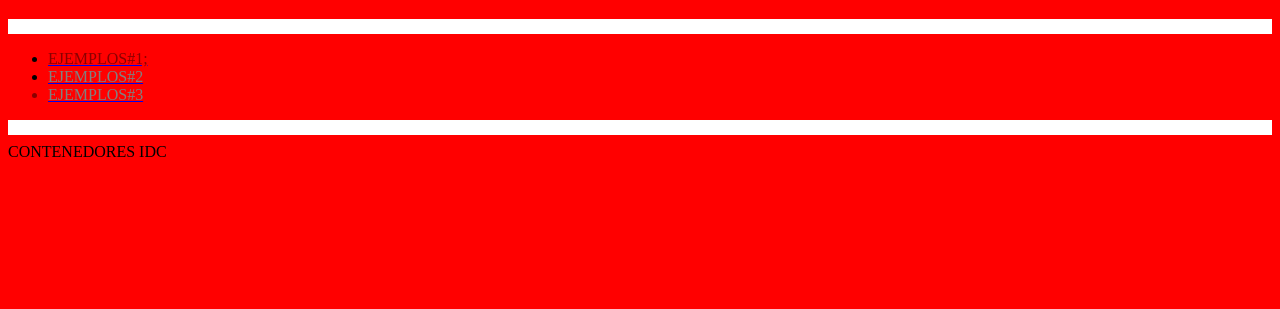
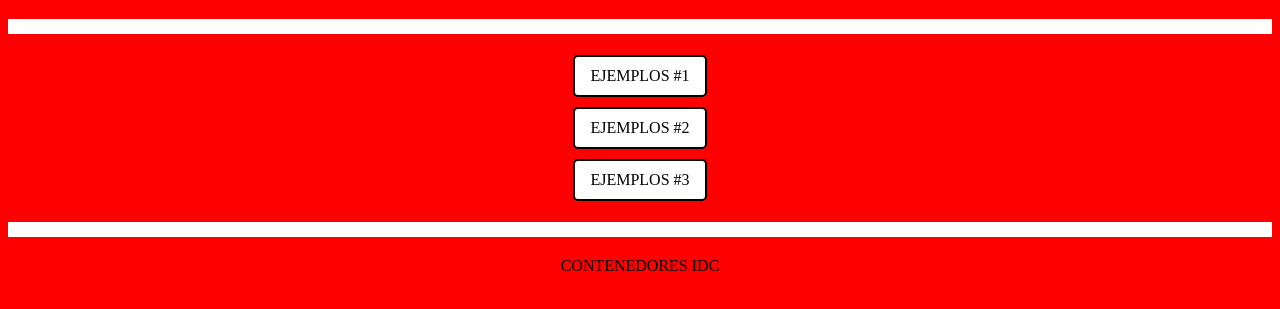
Before and after one commit to DaniLavoe/Ejercicio3, a plain HTML site: page index.html in a window 1280 px wide. Shown: the part 61-370 px from the top of the page. Drawn offline with Linux system fonts and the light colour scheme.

Commit message:
Update index.html

```diff
--- a/index.html
+++ b/index.html
@@ -1,10 +1,31 @@
 <!DOCTYPE html>
-<html lang="es"><head>
+<html lang="es">
+<head>
     <meta charset="UTF-8">
     <meta name="viewport" content="width=device-width, initial-scale=1.0">
-    <title></title>
-</head>
-        <style>
+    <title>Contenedores de HTML</title>
+    <style>
+        body {
+            background-color: red;
+            color: black;
+            text-align: center;
+        }
+
+        h1 {
+            color: white;
+        }
+
+        nav {
+            margin: 20px 0;
+        }
+
+        hr {
+            color: white;
+            border: none;
+            height: 15px;
+            background-color: white;
+        }
+
         .boton {
             background-color: white;
             color: black;
@@ -22,37 +43,28 @@
             background-color: #f0f0f0;
         }
     </style>
+</head>
+<body>
 
-<body bgcolor="red" text="black">
     <header>
-        <h1 align="center"><font color="white">CONTENEDORES DE HTML</font></h1>
-
-
+        <h1>CONTENEDORES DE HTML</h1>
         <nav>
-            <hr color="white" size="15">
-          <nav>
-            <ul>
-                <li><a href="ejemplo1.html"><font color="darkred">EJEMPLOS#1;
-
-                <li><a href="ejemplo2.html"><font color="gray">EJEMPLOS#2</font></a></li>
-                <li><a href="ejemplo3.html"><font color="gray">EJEMPLOS#3</font></a></li>
-
+            <hr>
+            <ul style="list-style-type: none; padding: 0;">
+                <li><a href="ejemplo1.html" class="boton">EJEMPLOS #1</a></li>
+                <li><a href="ejemplo2.html" class="boton">EJEMPLOS #2</a></li>
+                <li><a href="ejemplo3.html" class="boton">EJEMPLOS #3</a></li>
             </ul>
-            <hr color="white" size="15">
-                  </nav>
-      </font>
-                </a>
-                </li>
+            <hr>
+        </nav>
     </header>
 
     <main>
-
     </main>
 
     <footer>
-  CONTENEDORES IDC
-            </footer>
+        <p>CONTENEDORES IDC</p>
+    </footer>
 
-
-
-</body></html>
+</body>
+</html>
```
